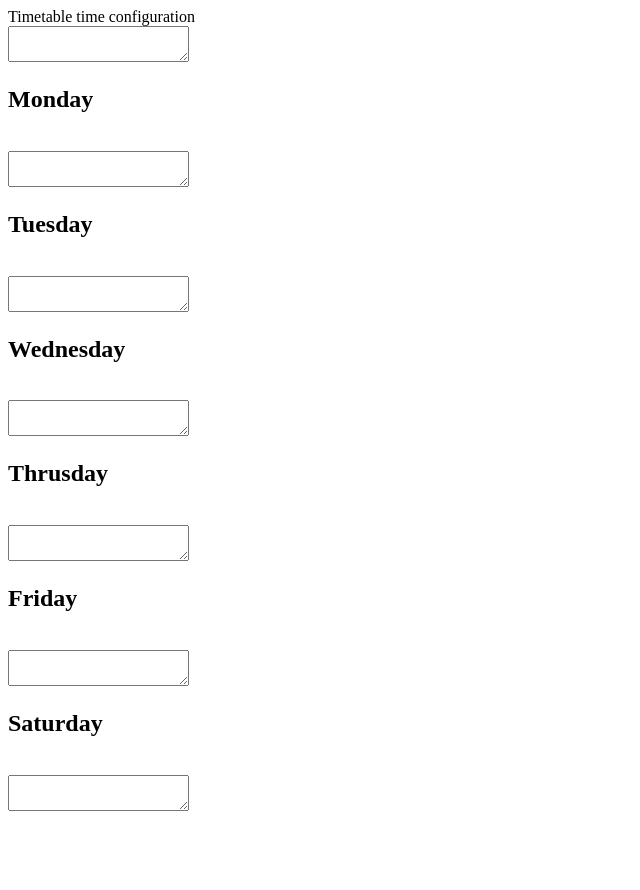
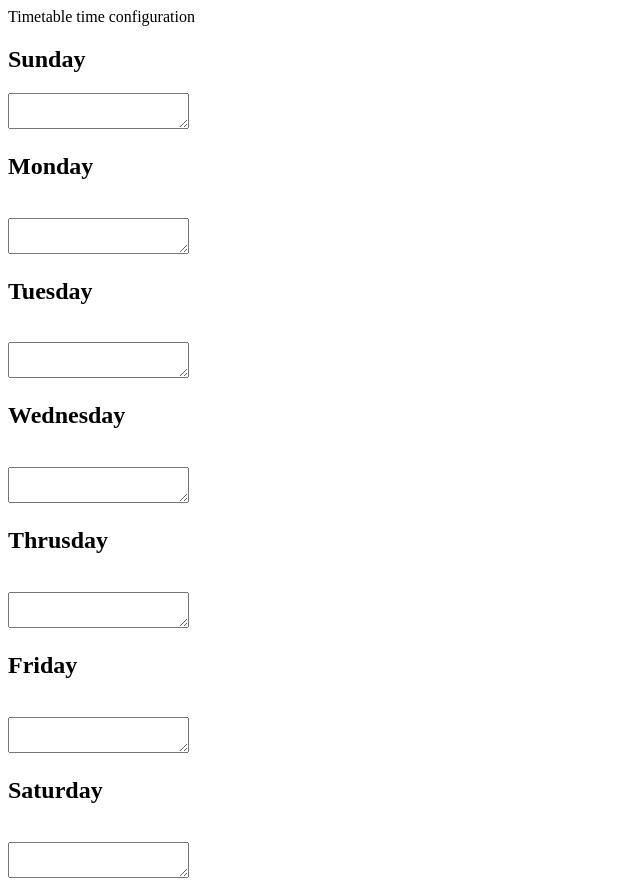
Before and after one commit to mlb406/Timetable_Time, a plain HTML site: page index.html in a window 1280 px wide. Shown: the whole page, without its empty margins (0-640 px from the left). Before the commit the page ends 823 px from the top, so only its background shows below. Drawn offline with nearby package versions, Linux system fonts and the light colour scheme.

Commit message:
Update index.html

```diff
--- a/index.html
+++ b/index.html
@@ -107,6 +107,7 @@
       <div class="item-container-header">Timetable time configuration</div>
       <div class="item-container-content">
         <label class="item">
+          <h2>Sunday</h2>
           <textarea id="sunday_timetable"></textarea><br>
           <h2>Monday</h2><br>
           <textarea id="monday_timetable"></textarea><br>
```
